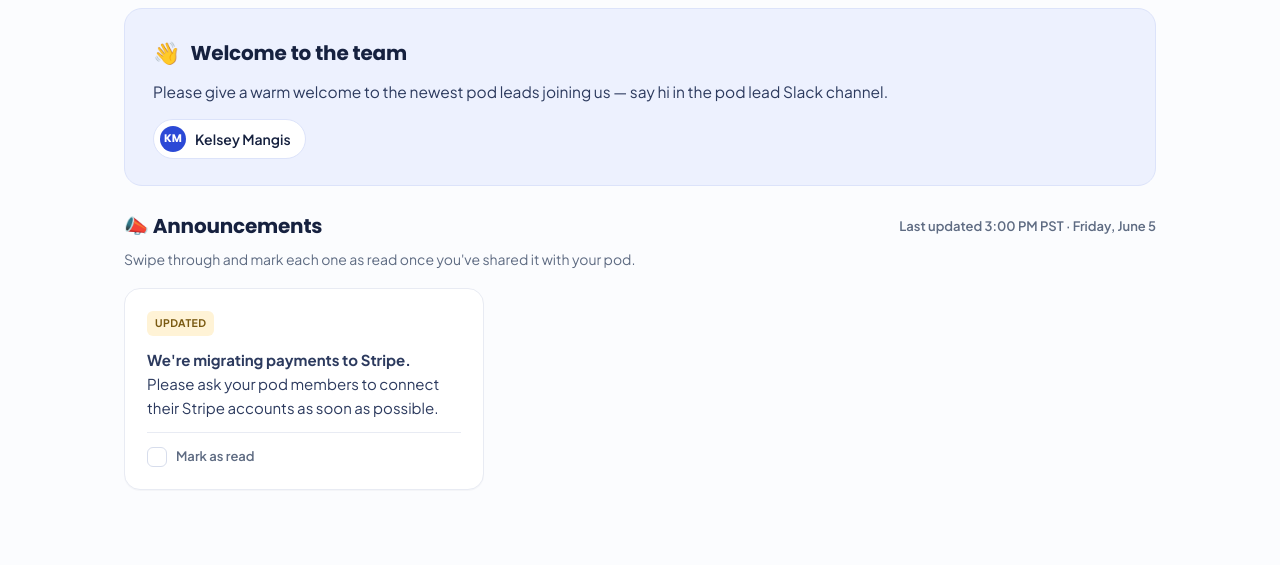
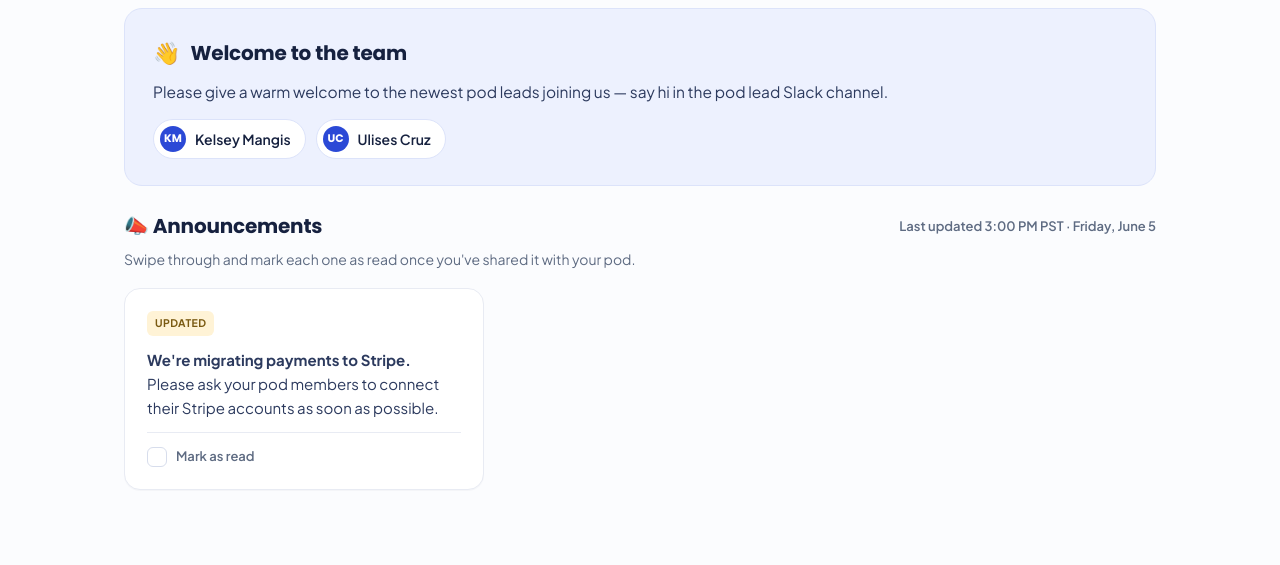
Before and after one commit to andrespinedo/Pod-Lead-Handbook, a plain HTML site: page index.html in a window 1280 px wide. Shown: the part 75-640 px from the top of the page. Drawn offline with Linux system fonts and the light colour scheme.

Commit message:
Add files via upload

```diff
--- a/index.html
+++ b/index.html
@@ -666,7 +666,7 @@ const ROSTER = [
 ];
 
 /* New pod leads to welcome — set this to whoever is NEW vs. yesterday (they appear once, then remove them next update). */
-const NEW_PODLEADS = ["Kelsey Mangis"];
+const NEW_PODLEADS = ["Kelsey Mangis", "Ulises Cruz"];
 
 const FAQ = [
   {id:"dashboard", icon:"🖥️", title:"Dashboard & Portal Access", subt:"Getting into your pod lead portal", items:[
```
